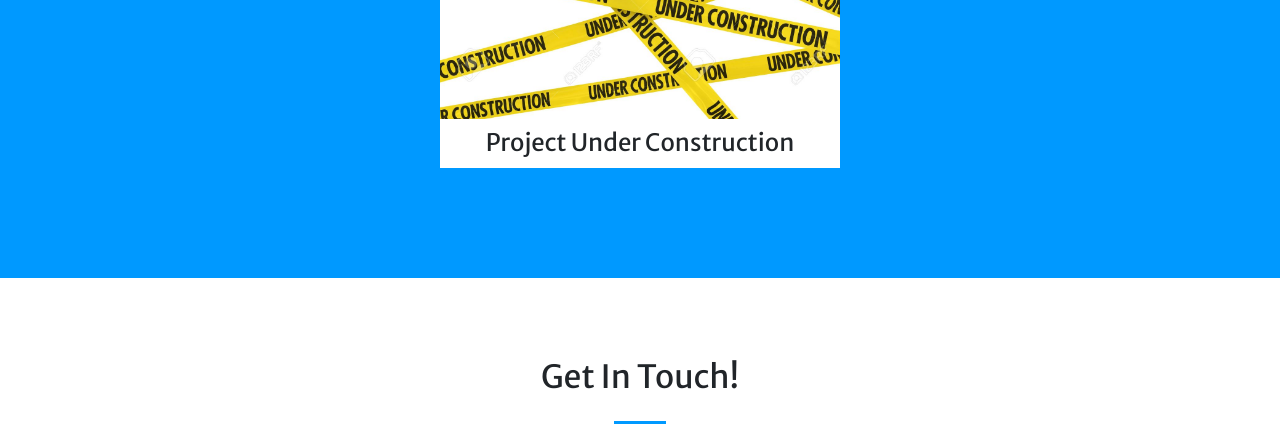
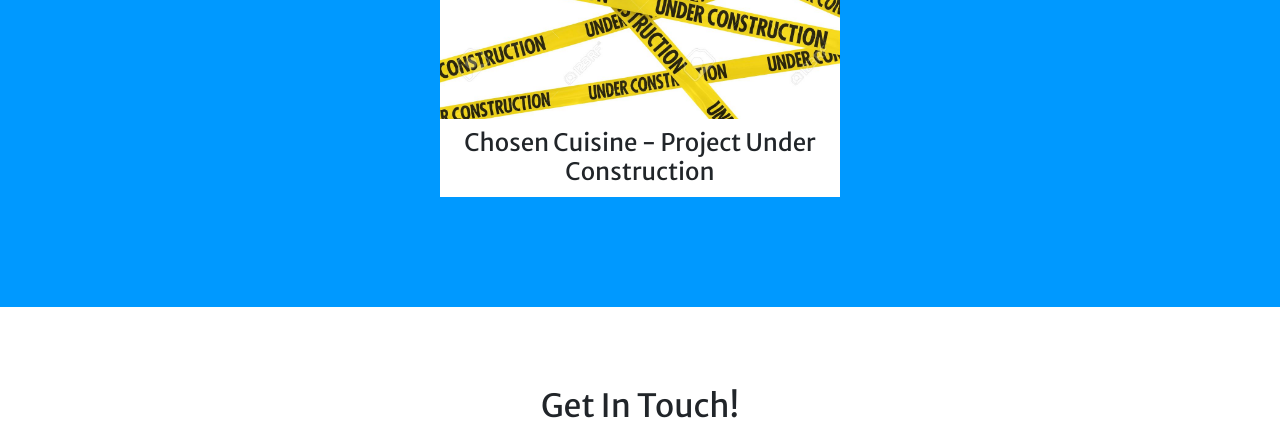
Before and after one commit to ssolmonson/ssolmonson.github.io, a website with bundled scripts: page index.html in a window 1280 px wide. Shown: the part 5920-6365 px from the top of the page. Built offline with nearby package versions, Linux system fonts and the light colour scheme; files whose address does not match are found by name.

Commit message:
Change open modal heading for current project

```diff
--- a/index.html
+++ b/index.html
@@ -262,7 +262,7 @@
           <img class="img-fluid" src="img/portfolio/underConstruction.png" alt="">
         </a>
         <div class="portfolio-caption">
-          <h4>Project Under Construction</h4>
+          <h4>Chosen Cuisine - Project Under Construction</h4>
         </div>
       </div>
 
```
